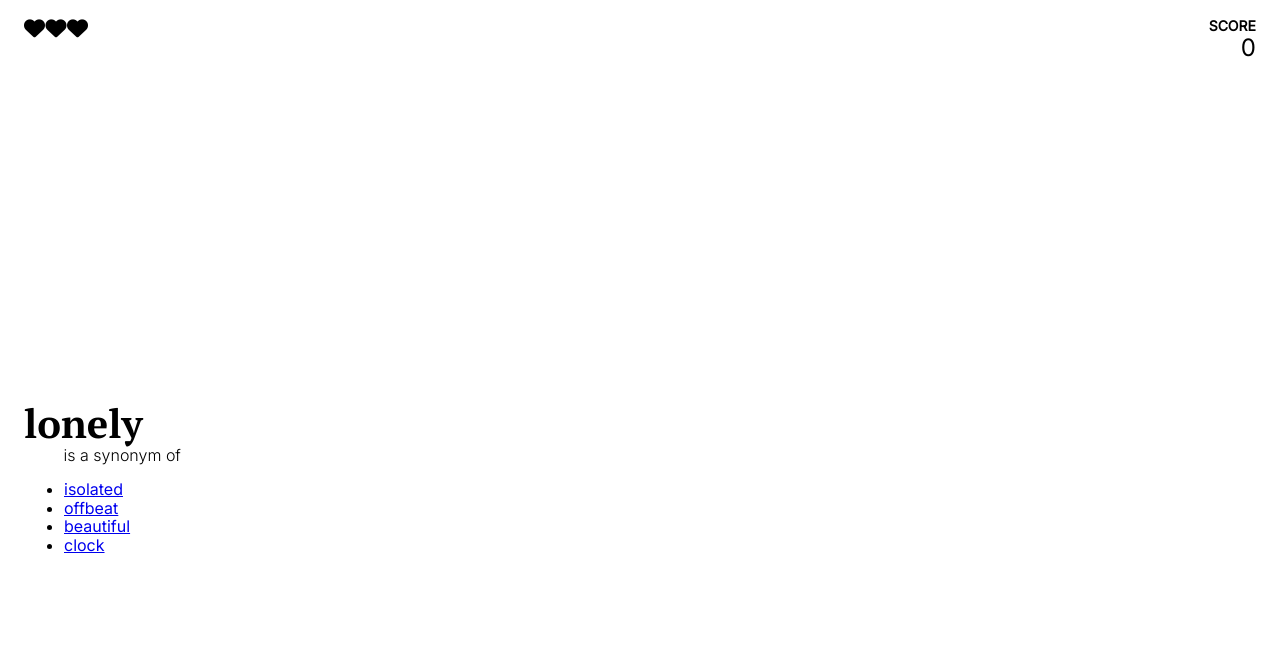
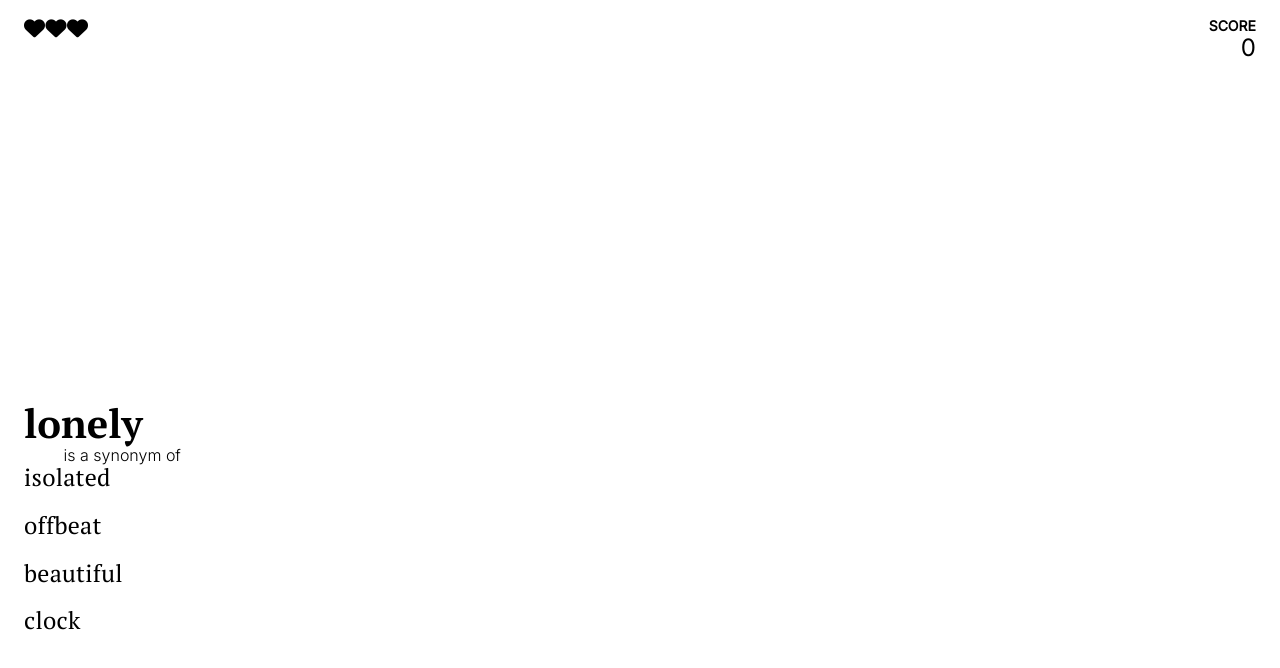
Before and after one commit to raswonders/similar-word-game, a plain HTML site: page index.html in a window 1280 px wide. Drawn offline with Linux system fonts and the light colour scheme.

Commit message:
add style to synonyms

```diff
--- a/css/main.css
+++ b/css/main.css
@@ -87,3 +87,21 @@ body {
   font-weight: 300;
   margin-inline-start: 4ch;
 }
+
+.synonyms {
+  margin: 0;
+  padding: 0;
+  list-style: none;
+  font-family: 'PT Serif', serif;
+  font-size: 2.4rem;
+  letter-spacing: 0.02ch;
+}
+
+.synonym-item {
+  margin-block-end: 2rem;
+}
+
+.synonym-link {
+  text-decoration: none;
+  color: inherit;
+}
--- a/index.html
+++ b/index.html
@@ -35,11 +35,11 @@
 
       <h3 class="game-hint">is a synonym of</h3>
 
-      <ul>
-        <li><a href="#">isolated</a></li>
-        <li><a href="#">offbeat</a></li>
-        <li><a href="#">beautiful</a></li>
-        <li><a href="#">clock</a></li>
+      <ul class="synonyms">
+        <li class="synonym-item"><a class="synonym-link" href="#">isolated</a></li>
+        <li class="synonym-item"><a class="synonym-link" href="#">offbeat</a></li>
+        <li class="synonym-item"><a class="synonym-link" href="#">beautiful</a></li>
+        <li class="synonym-item"><a class="synonym-link" href="#">clock</a></li>
       </ul>
     </section>
   </div>
```
